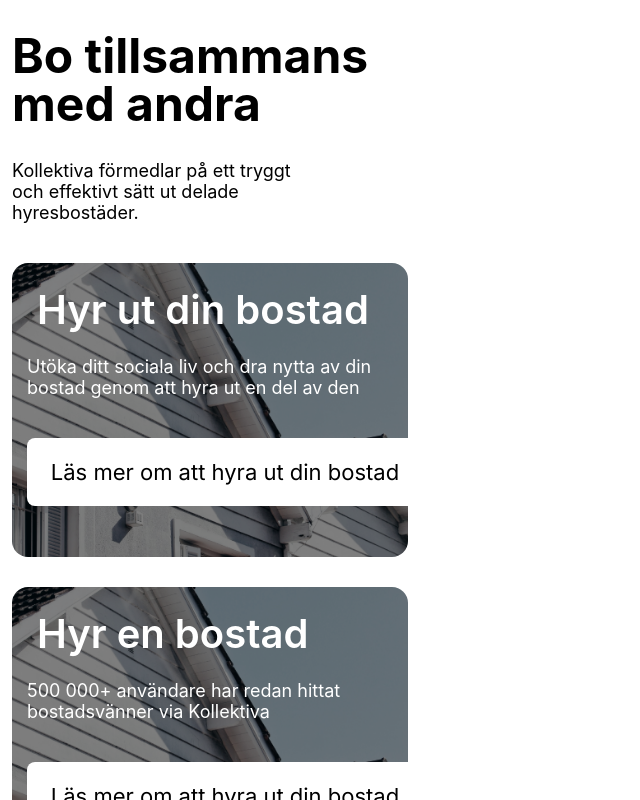
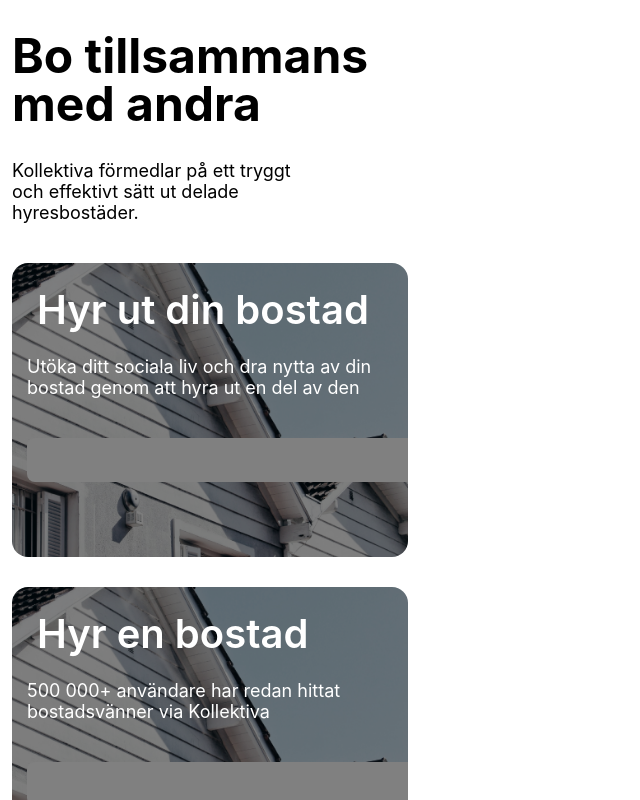
Before and after one commit to JennAnd/kollektiva2.0, a React (Create React App) app: page / in a window 1280 px wide. Shown: the top 800 px of the page, without its empty margins (0-640 px from the left). Built offline with nearby package versions, Linux system fonts and the light colour scheme.

Commit message:
Change structure on Button component

```diff
--- a/src/components/Button/Button.js
+++ b/src/components/Button/Button.js
@@ -1,40 +1,17 @@
 import React from "react";
+import PropTypes from "prop-types";
 import styles from "./Button.module.css";
-import PropTypes from "prop-types";
 
-const Button = (props) => {
+const Button = ({ handleClick, children }) => {
   return (
-    <button
-      onClick={props.handleClick}
-      className={styles.btn}
-      style={{
-        backgroundColor: props.bg,
-        border: props.border,
-        color: props.color,
-        icon: props.icon,
-
-        /* width: props.width, */
-      }}
-    >
-      {props.buttonText}
+    <button onClick={handleClick} className={styles.btn}>
+      {children}
     </button>
   );
 };
 
-/* const btnHelp = (props) => <Button {...props} />; */
-
 Button.propTypes = {
-  buttonText: PropTypes.string,
-  bg: PropTypes.string,
   handleClick: PropTypes.func,
-  border: PropTypes.string,
-  color: PropTypes.string,
-  icon: PropTypes.string,
-  /* width:PropTypes.string, */
-};
-
-Button.defaultProps = {
-  buttonText: "error",
 };
 
 export default Button;
```
